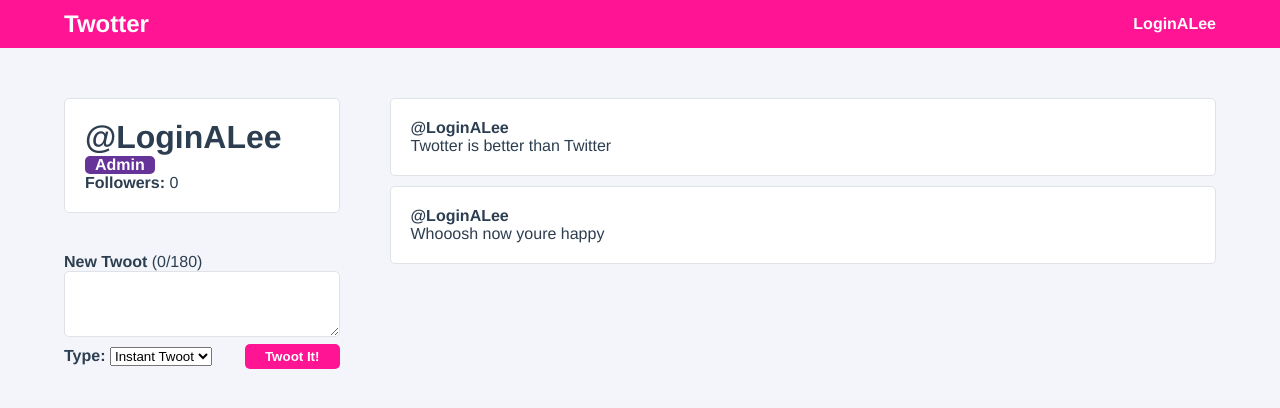
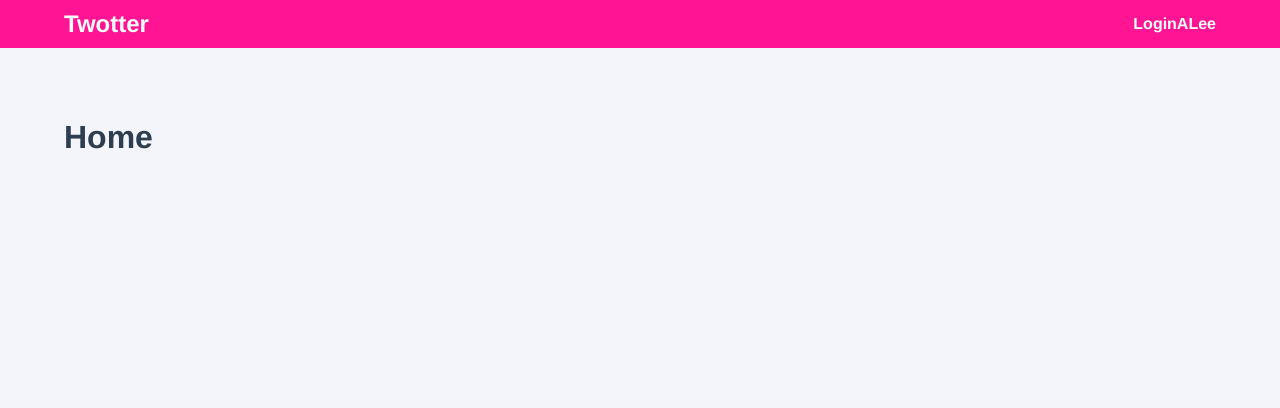
Before and after one commit to LoginALee/Twotter, a Vue app: page / in a window 1280 px wide. Shown: the top 408 px of the page. Built offline with nearby package versions, Linux system fonts and the light colour scheme.

Commit message:
Adding routing

```diff
--- a/package.json
+++ b/package.json
@@ -11,11 +11,13 @@
     "core-js": "^3.6.5",
     "node-sass": "^4.14.1",
     "sass-loader": "^10.0.3",
-    "vue": "^3.0.0"
+    "vue": "^3.0.0",
+    "vue-router": "^4.0.0-0"
   },
   "devDependencies": {
     "@vue/cli-plugin-babel": "~4.5.0",
     "@vue/cli-plugin-eslint": "~4.5.0",
+    "@vue/cli-plugin-router": "^4.5.7",
     "@vue/cli-service": "~4.5.0",
     "@vue/compiler-sfc": "^3.0.0",
     "babel-eslint": "^10.1.0",
--- a/src/App.vue
+++ b/src/App.vue
@@ -1,24 +1,25 @@
 <template>
   <div id="app">
    <nav>
-     <div class="navigation__logo">
-       Twotter
-     </div>
+     <router-link to="/">
+      <div class="navigation__logo">
+            Twotter
+      </div>
+     </router-link>
+
      <div class="navigation__user">
        {{user.username}}
      </div>
    </nav>
-   <UserProfile/>
+   <router-view/>
   </div>
 
 </template>
 
 <script>
-import UserProfile from './components/UserProfile';
 
 export default {
   name: 'App',
-  components: { UserProfile },
   data(){
     return{
       user:{
--- a/src/main.js
+++ b/src/main.js
@@ -1,4 +1,5 @@
 import { createApp } from 'vue'
 import App from './App.vue'
+import router from './router'
 
-createApp(App).mount('#app')
+createApp(App).use(router).mount('#app')
--- /dev/null
+++ b/src/router/index.js
@@ -0,0 +1,43 @@
+import { createRouter, createWebHistory } from 'vue-router'
+import Home from '../views/Home.vue'
+import UserProfile from '../views/UserProfile.vue'
+import Admin from '../views/Admin.vue'
+
+const routes = [
+  {
+    path: '/',
+    name: 'Home',
+    component: Home
+  },
+  {
+    path: '/user/:userId',
+    name: 'UserProfile',
+    component: UserProfile
+  },
+  {
+    path: '/admin',
+    name: 'Admin',
+    component: Admin,
+    meta: {
+      requiresAdmin: true
+    }
+  }
+]
+
+const router = createRouter({
+  history: createWebHistory(),
+  routes
+})
+
+router.beforeEach(async(to, from, next) => {
+  const isAdmin = false;
+  const requiresAdmin = to.matched.some(record => record.meta.requiresAdmin);
+
+  if(requiresAdmin && !isAdmin){
+    next({ name: 'Home' });
+  }else{
+    next();
+  }
+})
+
+export default router
--- a/src/styles/base.scss
+++ b/src/styles/base.scss
@@ -1,3 +1,8 @@
 body {
     margin: 0;
 }
+
+a{
+    color: inherit;
+    text-decoration: none;
+}
--- /dev/null
+++ b/src/views/Admin.vue
@@ -0,0 +1,17 @@
+<template>
+    <div class="admin">
+        <h1>Admin</h1>
+    </div>
+</template>
+
+<script>
+export default {
+    name: 'Admin'
+};
+</script>
+
+<style lang="scss" scoped>
+    .admin{
+        padding: 50px 5%;
+    }
+</style>
--- /dev/null
+++ b/src/views/Home.vue
@@ -0,0 +1,34 @@
+<template>
+  <div class="home">
+   <h1>Home</h1>
+   <div class="users-list">
+     <router-link v-for="user in users" :key="user.id" :to="{ name:'UserProfile', params: { userId: user.id } }">
+       {{ user.username }}
+     </router-link>
+   </div>
+  </div>
+</template>
+
+<script>
+import { users } from "../assets/users";
+
+export default {
+  name: 'Home',
+  setup() {
+    return{
+      users
+    }
+  }
+}
+</script>
+
+<style lang="scss" scoped>
+  .home{
+    padding: 50px 5%;
+  }
+
+  .users-list{
+    display: flex;
+    flex-direction: column;
+  }
+</style>
--- a/src/components/UserProfile.vue
+++ b/src/views/UserProfile.vue
@@ -24,35 +24,23 @@
 </template>
 
 <script>
-import { reactive } from "vue";
-import TwootItem from './TwootItem';
-import CreateTwootPanel from './CreateTwootPanel';
+import { reactive, computed } from "vue";
+import { users } from "../assets/users";
+import { useRoute } from "vue-router";
+import TwootItem from '../components/TwootItem';
+import CreateTwootPanel from '../components/CreateTwootPanel';
 
 export default {
   name: 'UserProfile',
   components: { TwootItem, CreateTwootPanel },
 
   setup(){
+    const route = useRoute();
+    const userId = computed(() => route.params.userId);
+
     const state = reactive({
       followers: 0,
-      user: {
-        id: 1,
-        username: 'LoginALee',
-        firstName: 'Alejandro',
-        lastName: 'Tinoco',
-        email: 'admin123@gmail.com',
-        isAdmin: true,
-        twoots: [
-            {
-                id: 1,
-                content: "Twotter is better than Twitter"
-            },
-            {
-                id: 2,
-                content: "Whooosh now youre happy"
-            }
-        ]
-      }
+      user: users[userId.value - 1] || users[1]
     })
 
     function addTwoot(twoot){
@@ -61,7 +49,8 @@
 
     return {
       state,
-      addTwoot
+      addTwoot,
+      userId
     }
   }
 };
```
Also changed, not shown: 1 other file (tests, documents, lock files or other folders).
